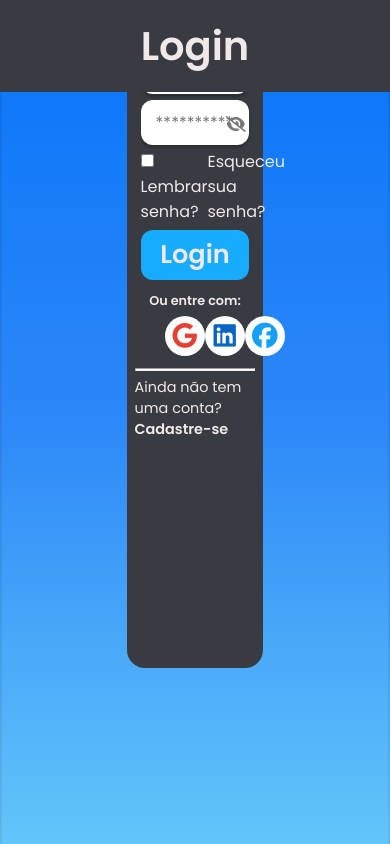
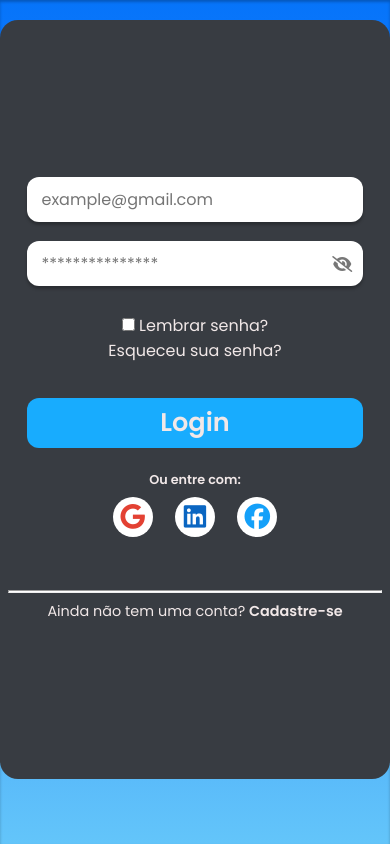
Before and after one commit to andreluizcnunes/login99, a plain HTML site: page index.html in a window 390 px wide. Drawn offline with Linux system fonts and the light colour scheme.

Commit message:
trabalhando responsividade do login

```diff
--- a/assets/css/style.css
+++ b/assets/css/style.css
@@ -7,37 +7,30 @@
   color: rgb(241, 232, 232);
 }
 
-header {
-  width: 100%;
-  min-height: 9vh;
+body {
   display: flex;
   justify-content: center;
   align-items: center;
-  background-color: #383c42;
-  padding: 1rem;
-  position: fixed;
-}
-
-header h1 {
-  font-size: 2.5rem;
-  color: rgb(241, 232, 232);
 }
 
 main {
-  width: 100%;
+  width: 100vw;
   min-height: 100vh;
+  padding-top: 5%;
+  margin: auto;
   background: linear-gradient(to top, #63c5fa, #2d88f8, #0674fa);
 
-  display: flex;
-  justify-content: center;
+  /* display: flex;
+  justify-content: center; */
 
   box-shadow: inset 0px 2px 3px rgba(0, 0, 0, 0.25);
 }
 
 main form {
-  margin-top: 9%;
-  width: 35%;
-  height: 75vh;
+  margin-top: 5%;
+  width: 35rem;
+  height: 30rem;
+  margin: auto;
 
   background-color: #383c42;
   box-shadow: 0px 3px 4px rgba(0, 0, 0, 0.4) inset 0px 4px 4px
@@ -48,6 +41,19 @@ main form {
   display: flex;
   flex-direction: column;
   align-items: center;
+}
+
+@media screen and (max-width: 600px) {
+  main form {
+    width: 100vw;
+    height: 90vh;
+
+    display: flex;
+    gap: 1rem;
+    flex-direction: column;
+    align-items: center;
+    justify-content: center;
+  }
 }
 
 .inputs-container {
@@ -75,6 +81,12 @@ main form {
 
 .inputs-container input:focus {
   box-shadow: inset 1px 4px 7px rgba(0, 0, 0, 0.5);
+}
+
+@media screen and (max-width: 600px) {
+  .inputs-container {
+    margin-top: 0%;
+  }
 }
 
 .password-container {
@@ -116,6 +128,14 @@ main form {
   color: #18acfe;
 }
 
+@media screen and (max-width: 400px) {
+  .password-infos {
+    display: flex;
+    flex-direction: column;
+    flex-wrap: wrap;
+  }
+}
+
 #btn-login {
   background-color: #18acfe;
   width: 90%;
@@ -141,7 +161,7 @@ main form {
   display: flex;
   flex-direction: column;
   align-items: center;
-  margin-top: 10%;
+  margin-top: 2%;
 }
 
 .links-container span {
@@ -150,7 +170,7 @@ main form {
 }
 
 .links-container aside {
-  margin-top: 5%;
+  margin-top: 2%;
   width: 50%;
 
   display: flex;
@@ -218,7 +238,7 @@ main form footer hr {
 main form footer span {
   font-weight: 400;
   font-size: 0.9rem;
-  margin-top: 5%;
+  margin-top: 2%;
 }
 
 main form footer a {
--- a/index.html
+++ b/index.html
@@ -22,14 +22,11 @@
   </head>
 
   <body>
-    <header>
-      <h1>Login</h1>
-    </header>
 
     <main>
       <form>
         <section class="inputs-container">
-          <input type="email" placeholder="example@gmail.com" />
+          <input type="email" placeholder="example@gmail.com" required/>
 
           <div class="password-container">
             <input
```
